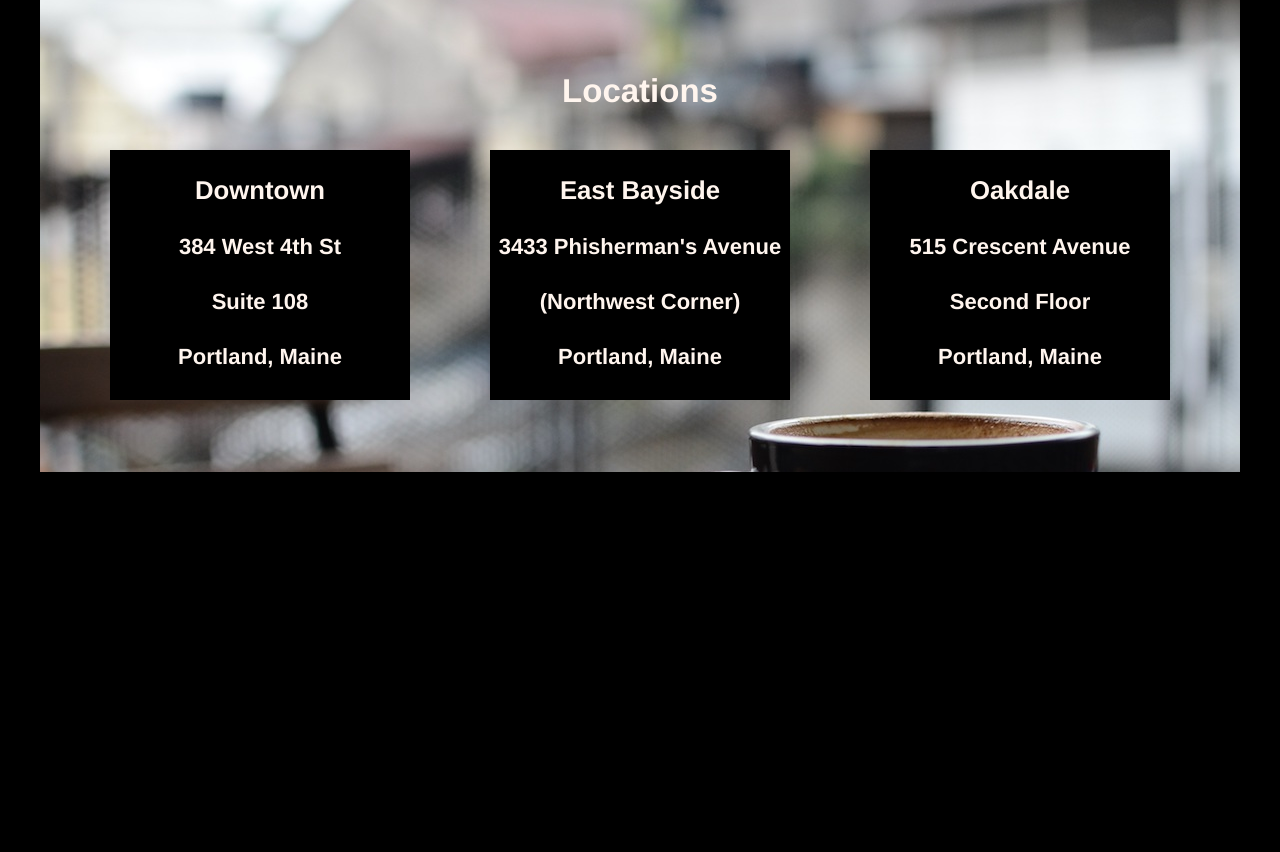
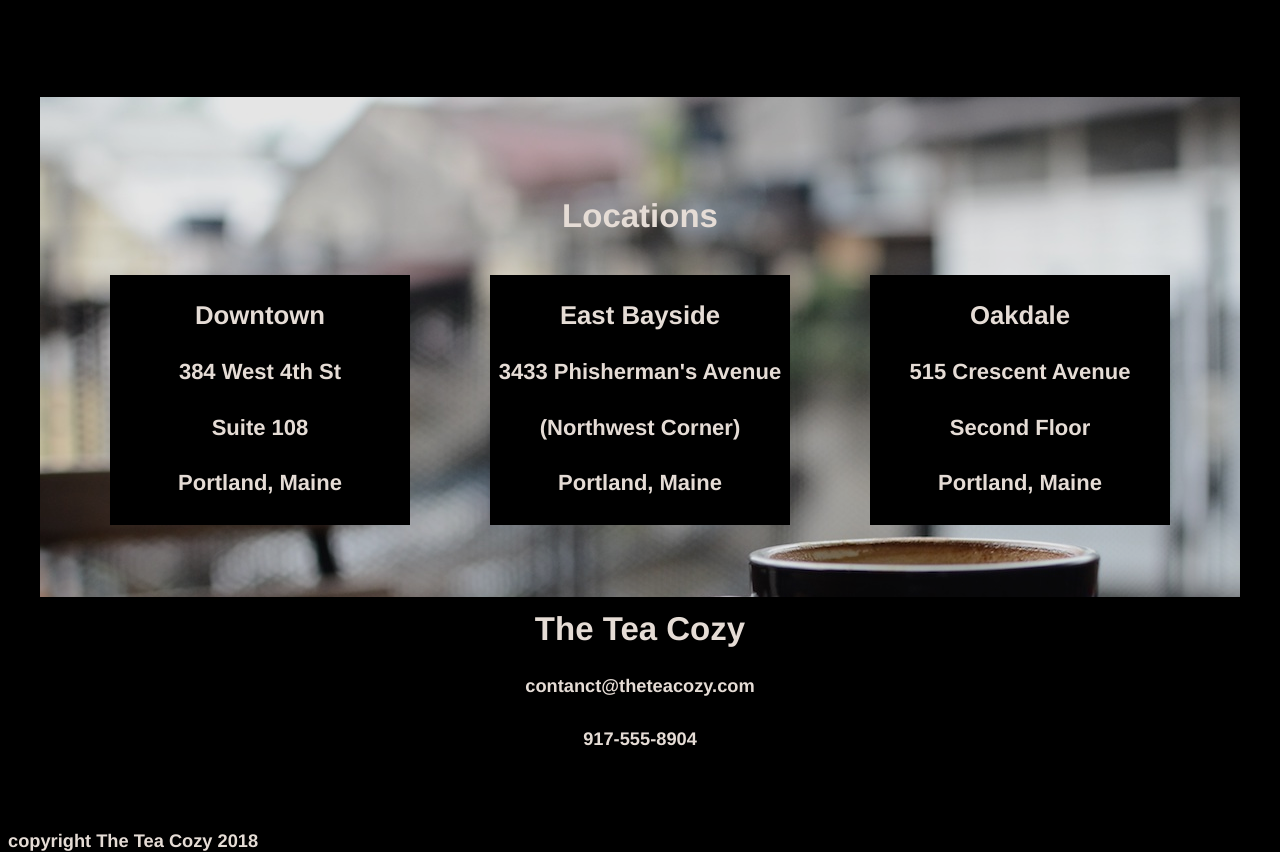
Before and after one commit to Tombugolya/tea_cozy, a plain HTML site: page index.html in a window 1280 px wide. Shown: the part 1571-2423 px from the top of the page. Before the commit the page ends 2043 px from the top, so only its background shows below. Drawn offline with Linux system fonts and the light colour scheme.

Commit message:
Add finishing touches

```diff
--- a/index.html
+++ b/index.html
@@ -9,14 +9,14 @@
 
   <!-- Header -->
 
-    <div class="header">
+     <div class="header">
       <div class="item">
         <img src="./resources/images/img-tea-cozy-logo.png" alt="Tea Cozy logo" />
       </div>
       <div class="item">
-        <span><a href="#">Mission</a></span>
-        <span><a href="#">Featured Tea</a></span>
-        <span><a href="#">Locations</a></span>
+        <span><a href="#mission">Mission</a></span>
+        <span><a href="#tea">Featured Tea</a></span>
+        <span><a href="#location">Locations</a></span>
       </div>
 
 
@@ -24,7 +24,9 @@
 
   <!-- Main photo -->
 
-     <div class="main">
+     <div id="down">
+
+       <div class="main" id="mission">
        <div class="container">
          <div class="text">
            <h2>Our Mission</h2>
@@ -33,9 +35,11 @@
        </div>
      </div>
 
+     <h2 id="tea">Hide</h2>
+
   <!--Tea of the month / content  -->
 
-     <div class="content">
+      <div class="content">
        <h2>Tea of the Month</h2>
        <h4>What's Steeping at The Tea Cozy?</h4>
        <div class="container-content">
@@ -79,7 +83,7 @@
 
    <!-- Location -->
 
-     <div class="image">
+      <div class="image" id="location">
        <h2>Locations</h2>
        <div class="container-location">
          <div class="box">
@@ -108,5 +112,17 @@
 
      </div>
 
+   <!-- Footer -->
+
+       <div class="footer">
+         <div class="height-footer">
+           <h2>The Tea Cozy</h2>
+           <h5>contanct@theteacozy.com</h5>
+           <h5>917-555-8904</h5>
+        </div>
+        <h5 class="align-left">copyright The Tea Cozy 2018</h5>
+       </div>
+
+     </div>
   </body>
 </html>
--- a/resources/css/style.css
+++ b/resources/css/style.css
@@ -3,7 +3,7 @@ body {
   font-family: Helvetica;
   color: seashell;
   font-size: 22px;
-  /*opacity: 0.9;*/
+  opacity: 0.9;
   text-align: center;
 }
 
@@ -44,7 +44,7 @@ a {
 
 .main {
   position: relative;
-  top: 60px;
+  /*top: 60px;*/
 }
 
 .main .container {
@@ -80,7 +80,7 @@ a {
 
 .content {
   position: relative;
-  top: 69px;
+  /*top: 69px;*/
   width: 1000px;
   margin: 0 auto;
 }
@@ -119,6 +119,10 @@ a {
   justify-content: space-between;
 }
 
+#tea {
+  visibility: hidden;
+}
+
 /* Location */
 
 .image {
@@ -134,6 +138,7 @@ a {
   position: relative;
   margin: 0;
   padding-top: 100px;
+
 }
 
 .container-location {
@@ -149,8 +154,28 @@ a {
   height: 250px;
 }
 
-.box.unique {
+#down {
+  position: relative;
+  top: 60px;
+}
 
+/* Footer */
+
+.footer {
+  position: relative;
+  top: 85px;
+}
+
+.height-footer {
+  height: 200px;
+}
+
+.align-left {
+  text-align: left;
+}
+
+h5 {
+  margin-top: 20px;
 }
 
 
```
